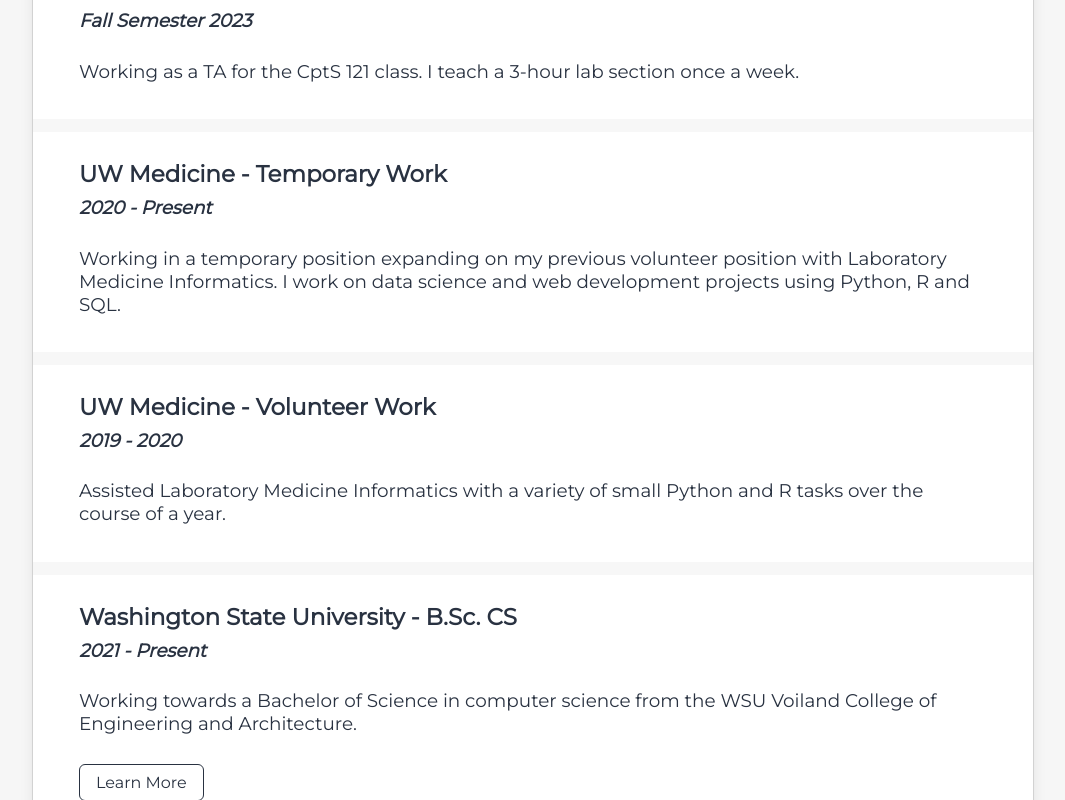
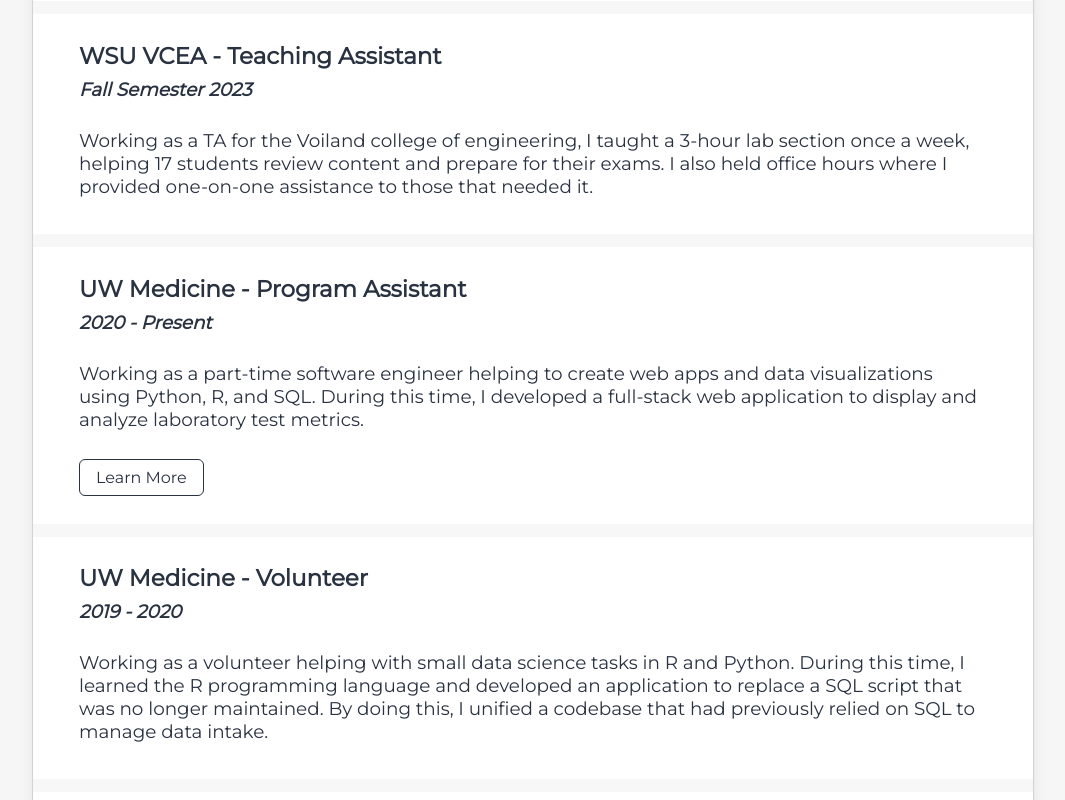
Before and after one commit to nlaha/nlaha-website, a Vue app: page / in a window 1280 px wide. Shown: the part 1060-1860 px from the top of the page, without its empty margins (107-1172 px from the left). Built offline with nearby package versions, Linux system fonts and the light colour scheme; a web font is replaced by a local one.

Commit message:
Update SiteData.js

```diff
--- a/src/SiteData.js
+++ b/src/SiteData.js
@@ -60,71 +60,61 @@
     {
       title: "Premera Blue Cross - Systems Engineering Intern",
       date: "Summer 2023",
-      description: "Full-time summer internship in systems engineering at Premera Blue Cross.",
+      description: "Working as a full-time intern in systems engineering at Premera Blue Cross. I helped the cloud platform team implement policy and Terraform code across an Azure tenant. Ultimately, this enabled 5 teams across the company better utilize Azure while staying compliant with HIPAA and HITRUST standards.",
       url: "https://www.premera.com",
     },
     {
-      title: "Teaching Assistant - WSU VCEA",
+      title: "WSU VCEA - Teaching Assistant",
       date: "Fall Semester 2023",
-      description: "Working as a TA for the CptS 121 class. I teach a 3-hour lab section once a week."
+      description: "Working as a TA for the Voiland college of engineering, I taught a 3-hour lab section once a week, helping 17 students review content and prepare for their exams. I also held office hours where I provided one-on-one assistance to those that needed it."
     },
     {
-      title: "UW Medicine - Temporary Work",
+      title: "UW Medicine - Program Assistant",
       date: "2020 - Present",
-      description:
-        "Working in a temporary position expanding on my previous volunteer position with Laboratory Medicine Informatics. I work on data science and web development projects using Python, R and SQL.",
-      url: "",
+      description: "Working as a part-time software engineer helping to create web apps and data visualizations using Python, R, and SQL. During this time, I developed a full-stack web application to display and analyze laboratory test metrics.",
+      url: "https://www.uwmedicine.org/",
     },
     {
-      title: "UW Medicine - Volunteer Work",
+      title: "UW Medicine - Volunteer",
       date: "2019 - 2020",
-      description:
-        "Assisted Laboratory Medicine Informatics with a variety of small Python and R tasks over the course of a year.",
+      description: "Working as a volunteer helping with small data science tasks in R and Python. During this time, I learned the R programming language and developed an application to replace a SQL script that was no longer maintained. By doing this, I unified a codebase that had previously relied on SQL to manage data intake.",
       url: "",
     },
     {
       title: "Washington State University - B.Sc. CS",
       date: "2021 - Present",
-      description:
-        "Working towards a Bachelor of Science in computer science from the WSU Voiland College of Engineering and Architecture.",
-      url:
-        "https://school.eecs.wsu.edu/academics/undergraduate-program/computer-science/",
+      description: "Working towards a Bachelor of Science in computer science from the WSU Voiland College of Engineering and Architecture.",
+      URL: "https://school.eecs.wsu.edu/academics/undergraduate-program/computer-science/",
     },
     {
       title: "Crimson Code Hackathon",
       date: "2022 - 2022",
-      description:
-        'Participated in the 2022 Crimson Code hackathon with a team of 4. Our web app "Coug Study Network" won first place.',
-      url:
-        "https://dailyevergreen.com/128124/news/students-compete-learn-new-coding-in-annual-hackathon/",
+      description: 'Participated in the 2022 Crimson Code hackathon with a team of 4. Our web app "Coug Study Network" won first place.',
+      URL: "https://dailyevergreen.com/128124/news/students-compete-learn-new-coding-in-annual-hackathon/",
     },
     {
       title: "Ballard High School - APCS",
       date: "2017 - 2021",
-      description:
-        "My first formal computer science class. Used the JAVA programming language and passed the AP exam with a 5/5.",
+      description: "My first formal computer science class. Used the JAVA programming language and passed the AP exam with a 5/5.",
       url: "",
     },
     {
       title: "BHS General Computing Club",
       date: "2019 - 2021",
-      description:
-        "Leader of the BHS General Computing Club (GCC). At GCC we create a space where people of all skill levels can learn about software/game development, data science and graphic art.",
+      description: "Leader of the BHS General Computing Club (GCC). At GCC we create a space where people of all skill levels can learn about software/game development, data science and graphic art.",
       url: "https://gcc.nlaha.com",
     },
   ],
   programming: [
     {
       title: "Coug Study Network",
-      description:
-        "Coug Study Network is a platform for sharing assignment information and study habits. It allows students to make posts about assignments and rate how difficult or time consuming they were. This gives both students and professors valuable information about the classes.",
+      description: "Coug Study Network is a platform for sharing assignment information and study habits. It allows students to make posts about assignments and rate how difficult or time consuming they were. This gives both students and professors valuable information about the classes.",
       url: "https://wsusn.nlaha.com",
       photos: [],
     },
     {
       title: "SPS MC",
-      description:
-        "SPS MC is an Office 365 secured Minecraft server for Seattle Public Schools students. It uses the Office365 API to verify if a player is a part of Seattle Public Schools.",
+      description: "SPS MC is an Office 365 secured Minecraft server for Seattle Public Schools students. It uses the Office365 API to verify if a player is a part of Seattle Public Schools.",
       url: "https://github.com/GCC-Minecraft-Team",
       photos: [],
     },
@@ -135,15 +125,13 @@
     },
     {
       title: "Godot MIDI",
-      description:
-        "A custom extension for the Godot game engine allowing for MIDI file import. I wrote the MIDI parser from scratch using the MIDI file format specification",
+      description: "Wrote a custom MIDI file parser from scratch both in C# and later in C++ as a plugin for the Godot game engine. This allows developers to incorporate music synchronization into their games or applications easily. It is an open-source project with over thirty stars on GitHub.",
       url: "https://github.com/nlaha/godot-midi-4.0",
       photos: [],
     },
     {
       title: "Japanese Art Swords",
-      description:
-        "A fully custom website I made using CraftCMS, I wrote a python script to scrape and import data from the old drupal site.",
+      description: "A fully custom website I made using CraftCMS, I wrote a python script to scrape and import data from the old Drupal site.",
       url: "https://japaneseartswords.com",
       photos: [],
     },
@@ -164,7 +152,7 @@
     {
       title: "The Top",
       description:
-        "Composed an original soundtrack for a game, and provided assistance with programming some more advanced features. It is available for purchase on Steam.",
+        "Composed an original soundtrack for a game, and provided additional assistance with programming some more advanced features. It is available for purchase on Steam.",
       url: "https://store.steampowered.com/app/2096560/The_Top/",
     },
     {
@@ -184,7 +172,7 @@
     {
       title: "Digital Filmmaking",
       description:
-        'I graduated the digital filmmaking program at BHS with a department scholar award. In this program I learned how to create high quality productions and work in a team effectively, even in stressful situations. My animation "Time Tower" won awards at the Northwest High School Film Festival and the National Academy of Television Arts and Sciences - Northwest Emmy Awards.',
+        'I graduated from the digital filmmaking program at BHS with a department scholar award. In this program, I learned how to create high-quality productions and work in a team effectively, even in stressful situations. My animation "Time Tower" won awards at the Northwest High School Film Festival and the National Academy of Television Arts and Sciences - Northwest Student Emmy Awards.',
       url: "https://vimeo.com/559140574",
     },
   ],
```
